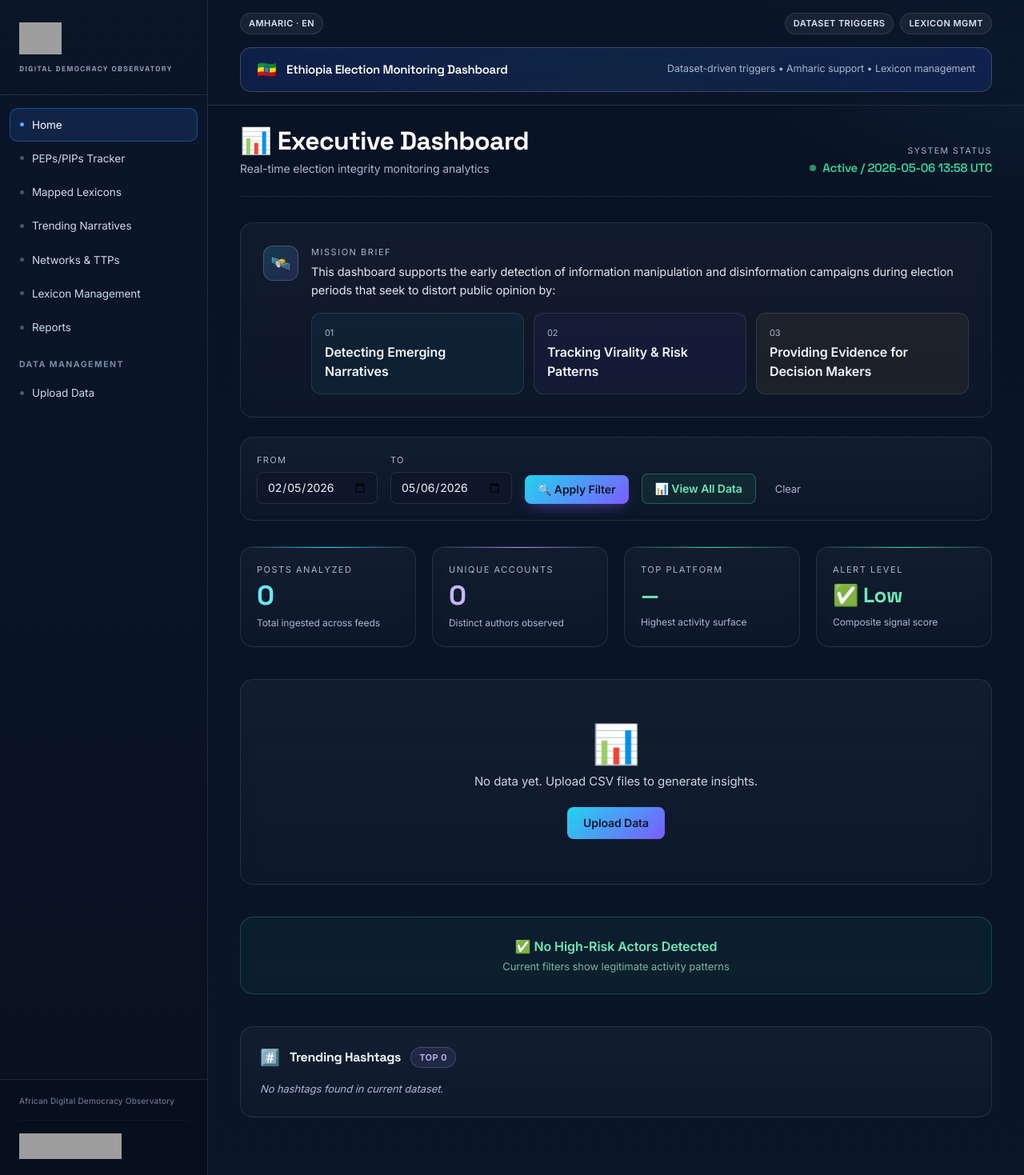
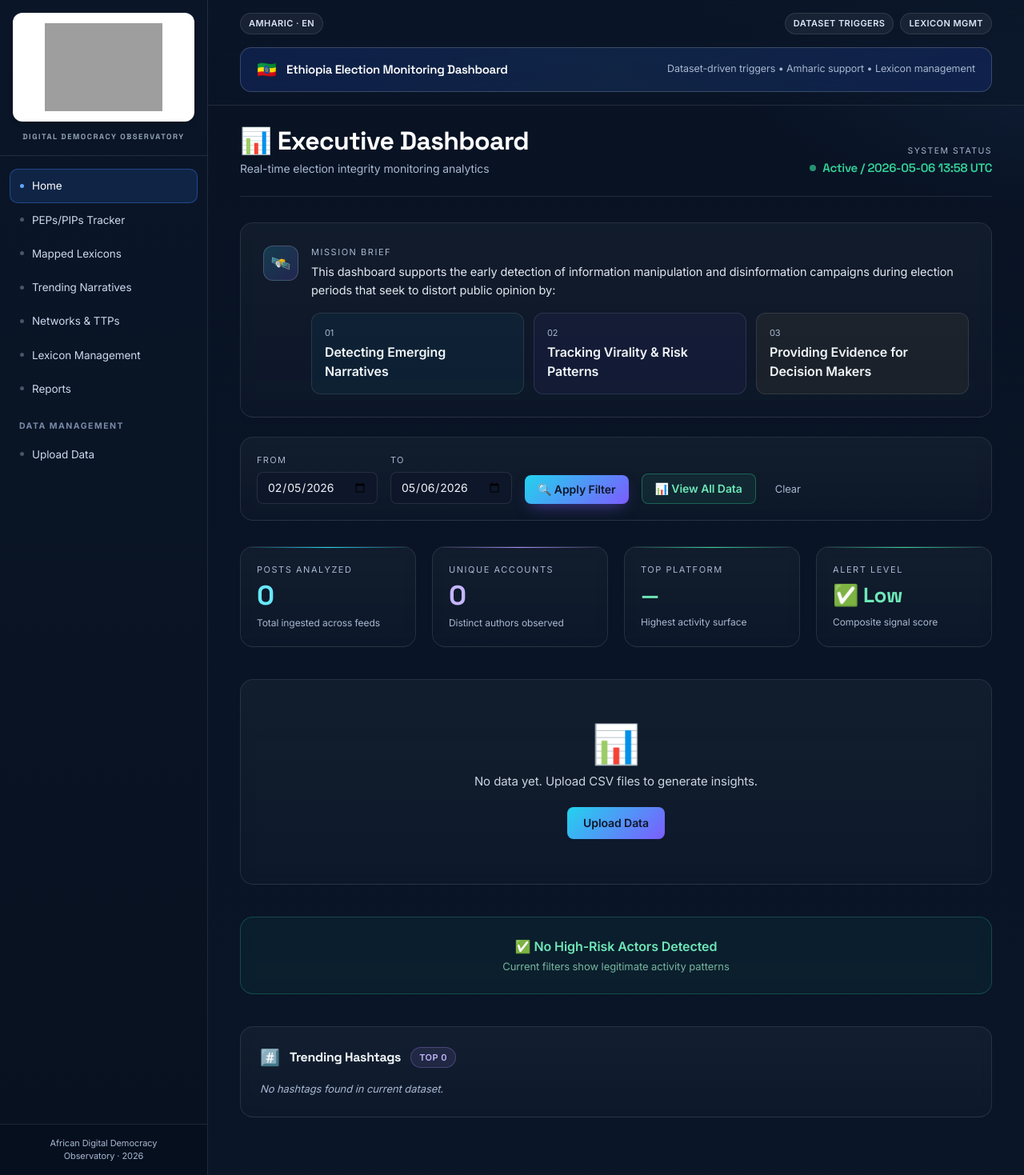
Before and after one commit to hanna-tes/Ethiopia_2026election_monitoring_tool, a Django app: page / in a window 1280 px wide. Shown: the whole page at 80% size. Run offline with Django 4.2, Linux system fonts and the light colour scheme; data comes from the database, SQL or seed files in the repository; data that the repository does not hold is empty; some libraries are stand-ins or nearby versions; grey boxes are pictures that could not be loaded.

Commit message:
Update base.html

```diff
--- a/dashboard/templates/dashboard/base.html
+++ b/dashboard/templates/dashboard/base.html
@@ -86,10 +86,13 @@
             border:1px solid var(--line-strong);
             border-radius:14px;
         }
-        /* Mix blend property keeps images with light backgrounds clean on dark UI setups */
-        .blend-brand-img {
-            mix-blend-mode: lighten;
+
+        /* Custom image isolation processing context */
+        .brand-card {
+            background-color: #ffffff;
+            transition: opacity 0.2s ease;
         }
+
         ::-webkit-scrollbar{width:8px;height:8px;}
         ::-webkit-scrollbar-thumb{background:rgba(255,255,255,.14);border-radius:8px;}
     </style>
@@ -101,9 +104,20 @@
 <div class="flex min-h-screen">
 
     <aside class="sidebar-shell hidden lg:flex flex-col w-[260px] shrink-0">
-        <div class="px-6 pt-7 pb-6 border-b hairline flex flex-col items-start w-full">
-            <img src="{% static 'Ethiopia_2026election_monitoring_tool/ADDO_design.png' %}" alt="ADDO Logo" class="h-10 w-auto object-contain max-w-full blend-brand-img">
-            <div class="text-[9px] uppercase tracking-[0.16em] font-bold text-slate-400 mt-3 font-display">
+
+        <div class="p-4 border-b hairline">
+            <div class="brand-card p-3 rounded-xl shadow-md border border-white/5 flex flex-col items-center justify-center">
+                <img src="{% static 'Ethiopia_2026election_monitoring_tool/ADDO_design.png' %}"
+                     alt="ADDO & Code for Africa Branding"
+                     class="w-full h-auto object-contain max-h-[110px]"
+                     onerror="this.style.display='none'; document.getElementById('fallback-brand-text').style.display='block';">
+
+                <div id="fallback-brand-text" class="hidden text-center py-2">
+                    <span class="text-slate-900 font-bold text-xl tracking-wider font-display block">ADDO</span>
+                    <span class="text-slate-500 font-medium text-[9px] uppercase tracking-widest block mt-0.5">Code For Africa</span>
+                </div>
+            </div>
+            <div class="text-[9.5px] uppercase tracking-[0.16em] font-bold text-slate-400 text-center mt-3 font-display px-1">
                 DIGITAL DEMOCRACY OBSERVATORY
             </div>
         </div>
@@ -121,15 +135,9 @@
             <a href="{% url 'upload_data' %}" class="nav-item {% if request.resolver_match.url_name == 'upload_data' %}active{% endif %}"><span class="dot"></span> Upload Data</a>
         </nav>
 
-        <div class="px-6 py-5 border-t hairline bg-slate-950/20 flex flex-col items-start gap-4">
-            <div class="text-[10px] text-slate-400/80 leading-snug tracking-wide">
-                African Digital Democracy Observatory
-            </div>
-
-            <div class="w-full border-t border-white/5"></div>
-
-            <div class="w-full overflow-hidden h-8 relative flex items-center">
-                <img src="{% static 'Ethiopia_2026election_monitoring_tool/ADDO_design.png' %}" alt="Code for Africa Logo" class="h-24 w-auto object-contain max-w-full absolute -bottom-[54px] left-0 blend-brand-img">
+        <div class="px-5 py-4 border-t hairline bg-slate-950/20">
+            <div class="text-[11px] muted leading-snug text-center">
+                African Digital Democracy<br>Observatory · 2026
             </div>
         </div>
     </aside>
@@ -138,9 +146,13 @@
 
         <header class="topbar sticky top-0 z-30">
             <div class="max-w-[1400px] mx-auto px-6 lg:px-10 py-4 flex items-center gap-4">
+
                 <div class="flex lg:hidden items-center mr-2">
-                    <img src="{% static 'Ethiopia_2026election_monitoring_tool/ADDO_design.png' %}" alt="ADDO Logo" class="h-7 w-auto object-contain blend-brand-img">
+                    <div class="bg-white px-2 py-1 rounded-md max-w-[110px]">
+                        <img src="{% static 'Ethiopia_2026election_monitoring_tool/ADDO_design.png' %}" alt="ADDO" class="h-6 w-auto object-contain">
+                    </div>
                 </div>
+
                 <div class="hidden md:flex items-center gap-2">
                     <span class="chip">Amharic · EN</span>
                 </div>
```
